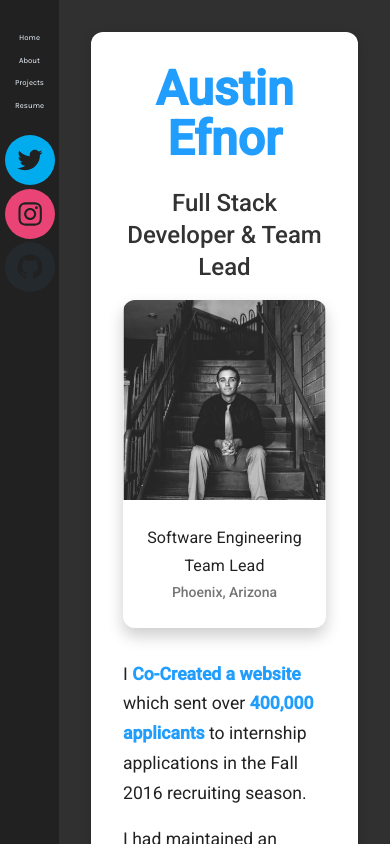
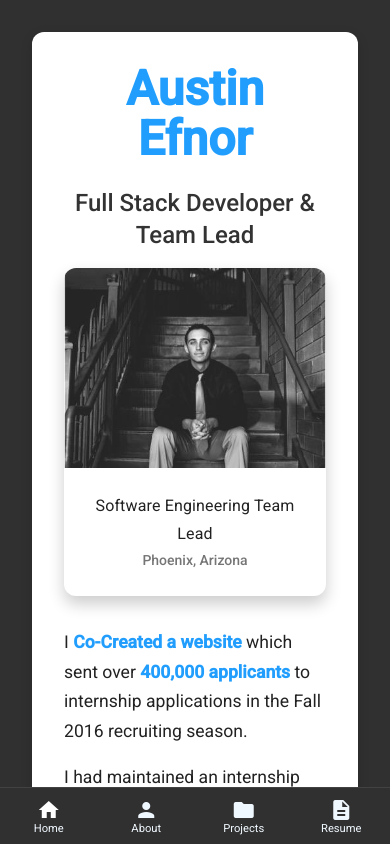
Before and after one commit to aefnor/AustinEfnor.xyzReact, a React (Create React App) app: page / in a window 390 px wide. Shown: the top 844 px of the page. Built offline with nearby package versions, Linux system fonts and the light colour scheme.

Commit message:
Added mobile support.

```diff
--- a/package.json
+++ b/package.json
@@ -5,6 +5,7 @@
   "homepage": "https://austinefnor.xyz/",
   "dependencies": {
     "@material-ui/core": "^3.4.0",
+    "@material-ui/icons": "^3.0.2",
     "gh-pages": "^2.2.0",
     "react": "^16.3.2",
     "react-dom": "^16.3.2",
--- a/src/App.css
+++ b/src/App.css
@@ -19,6 +19,35 @@ html, body, #app, #app>div {
   min-width: 10%;
   /* height: 500px; */
   background-color: #212122;
+}
+
+@media (max-width: 768px) {
+  .sidebar {
+    display: none;
+  }
+
+  .main {
+    padding-bottom: 60px !important; /* More padding to ensure content doesn't get hidden behind nav */
+    width: 100%;
+    height: calc(100vh - 60px);
+    overflow-y: auto;
+    overflow-x: hidden;
+  }
+
+  .body {
+    flex-direction: column;
+  }
+
+  /* Mobile navigation styling */
+  .mobile-navigation {
+    display: block;
+  }
+
+  /* Ensure the body takes full viewport height */
+  html, body, #root, .body {
+    height: 100vh;
+    overflow: hidden;
+  }
 }
 
 .social {
@@ -112,6 +141,51 @@ html, body, #app, #app>div {
   }
 }
 
+/* Mobile navigation styling */
+.mobile-navigation {
+  display: none;
+}
+
+@media (max-width: 768px) {
+  .mobile-navigation {
+    display: block;
+  }
+
+  /* Ensure main content area has enough padding at the bottom */
+  .main {
+    padding-bottom: 60px !important; /* More padding to ensure content doesn't get hidden behind nav */
+    height: calc(100vh - 60px);
+    overflow-y: auto;
+    overflow-x: hidden;
+  }
+
+  /* Ensure the body takes full viewport height */
+  html, body, #root, .body {
+    height: 100vh;
+    overflow: hidden;
+  }
+}
+
+/* Fix for mobile navigation buttons */
+.MuiBottomNavigation-root {
+  justify-content: space-around !important;
+}
+
+.MuiBottomNavigationAction-root {
+  min-width: 60px !important;
+  max-width: 25% !important;
+  padding: 6px 8px !important;
+}
+
+.MuiBottomNavigationAction-wrapper {
+  color: aliceblue !important;
+}
+
+.MuiBottomNavigationAction-label {
+  font-size: 0.75rem !important;
+  opacity: 1 !important;
+}
+
 .adaptiveFontSizeSmallScreen{
   font-size: 1.5vw;
 }
--- a/src/App.js
+++ b/src/App.js
@@ -1,10 +1,11 @@
-import React, { Component } from 'react';
-import './App.css';
-import Home from './screens/Home'
-import About from './screens/About'
-import Projects from './screens/Projects'
-import Resume from './screens/Resume'
-import { SocialIcon } from 'react-social-icons';
+import React, { Component } from "react";
+import "./App.css";
+import Home from "./screens/Home";
+import About from "./screens/About";
+import Projects from "./screens/Projects";
+import Resume from "./screens/Resume";
+import MobileNavigation from "./components/MobileNavigationNew";
+import { SocialIcon } from "react-social-icons";
 import { HashRouter as Router, Route, Link, Switch } from "react-router-dom";
 
 class App extends Component {
@@ -16,15 +17,18 @@ class App extends Component {
 
   componentDidMount() {
     this.updateWindowDimensions();
-    window.addEventListener('resize', this.updateWindowDimensions);
+    window.addEventListener("resize", this.updateWindowDimensions);
   }
 
   componentWillUnmount() {
-    window.removeEventListener('resize', this.updateWindowDimensions);
+    window.removeEventListener("resize", this.updateWindowDimensions);
   }
 
   updateWindowDimensions() {
-    this.setState({ width: window.innerWidth, height: window.innerHeight - 20 });
+    this.setState({
+      width: window.innerWidth,
+      height: window.innerHeight - 20,
+    });
   }
 
   render() {
@@ -32,47 +36,75 @@ class App extends Component {
       {
         path: "/",
         exact: true,
-        main: () => <Home height={this.state.height} width={this.state.width} />
+        main: () => (
+          <Home height={this.state.height} width={this.state.width} />
+        ),
       },
       {
         path: "/portfolio",
-        main: () => <Projects />
+        main: () => <Projects />,
       },
       {
         path: "/filler",
-        main: () => <h2>Some Filler</h2>
+        main: () => <h2>Some Filler</h2>,
       },
       {
         path: "/resume",
-        main: () => <Resume />
+        main: () => <Resume />,
       },
       {
         path: "/about",
-        main: () => <About />
+        main: () => <About />,
       },
     ];
 
     let sideBarHeight = {
-      minHeight: `${this.state.height}px`
-    }
-
+      minHeight: `${this.state.height}px`,
+    };
     return (
       <Router>
         <div className="body">
-          <link href="https://fonts.googleapis.com/css?family=Karla" rel="stylesheet"></link>
+          <link
+            href="https://fonts.googleapis.com/css?family=Karla"
+            rel="stylesheet"
+          ></link>
+          <link
+            href="https://fonts.googleapis.com/icon?family=Material+Icons"
+            rel="stylesheet"
+          ></link>
           <div className="sidebar" style={sideBarHeight}>
             <ul className="routes center-flex">
               <li>
-                <Link className="removeUnderline fontKarla adaptiveFontSizeNormalScreen" to="/">Home</Link>
+                <Link
+                  className="removeUnderline fontKarla adaptiveFontSizeNormalScreen"
+                  to="/"
+                >
+                  Home
+                </Link>
               </li>
               <li>
-                <Link className="removeUnderline fontKarla adaptiveFontSizeNormalScreen" to="/about">About</Link>
+                <Link
+                  className="removeUnderline fontKarla adaptiveFontSizeNormalScreen"
+                  to="/about"
+                >
+                  About
+                </Link>
               </li>
               <li>
-                <Link className="removeUnderline fontKarla adaptiveFontSizeNormalScreen" to="/portfolio">Projects</Link>
+                <Link
+                  className="removeUnderline fontKarla adaptiveFontSizeNormalScreen"
+                  to="/portfolio"
+                >
+                  Projects
+                </Link>
               </li>
               <li>
-                <Link className="removeUnderline fontKarla adaptiveFontSizeNormalScreen" to="/resume">Resume</Link>
+                <Link
+                  className="removeUnderline fontKarla adaptiveFontSizeNormalScreen"
+                  to="/resume"
+                >
+                  Resume
+                </Link>
               </li>
             </ul>
 
@@ -85,8 +117,14 @@ class App extends Component {
               />
             ))}
             <div className="social">
-              <SocialIcon className="icon" url="https://twitter.com/aefnoraustin" />
-              <SocialIcon className="icon" url="https://www.instagram.com/austinefnor" />
+              <SocialIcon
+                className="icon"
+                url="https://twitter.com/aefnoraustin"
+              />
+              <SocialIcon
+                className="icon"
+                url="https://www.instagram.com/austinefnor"
+              />
               <SocialIcon className="icon" url="https://github.com/aefnor" />
             </div>
           </div>
@@ -104,6 +142,7 @@ class App extends Component {
               <Route component={Home} />
             </Switch>
           </div>
+          <MobileNavigation />
         </div>
       </Router>
     );
--- /dev/null
+++ b/src/components/MobileNavigationNew.js
@@ -0,0 +1,104 @@
+import React from "react";
+import { withStyles } from "@material-ui/core/styles";
+import BottomNavigation from "@material-ui/core/BottomNavigation";
+import BottomNavigationAction from "@material-ui/core/BottomNavigationAction";
+import Icon from "@material-ui/core/Icon";
+import { withRouter } from "react-router-dom";
+
+// Define styles with more specific class names
+const styles = (theme) => ({
+  navigation: {
+    width: "100%",
+    position: "fixed",
+    bottom: 0,
+    left: 0,
+    right: 0,
+    zIndex: 1000,
+    background: "#303030",
+    borderTop: "1px solid #424242",
+    display: "none",
+    "@media (max-width: 768px)": {
+      display: "flex",
+    },
+  },
+  navAction: {
+    minWidth: "60px",
+    maxWidth: "25%",
+    padding: "6px 8px",
+    color: "aliceblue",
+  },
+  selected: {
+    color: "#FFFFFF!important",
+  },
+  navIcon: {
+    color: "aliceblue",
+  },
+  navLabel: {
+    color: "aliceblue!important",
+    fontSize: "0.7rem!important",
+    opacity: "1!important",
+  },
+});
+
+class MobileNavigation extends React.Component {
+  handleChange = (event, value) => {
+    this.props.history.push(value);
+  };
+
+  render() {
+    const { classes, location } = this.props;
+    const currentPath = location.pathname;
+
+    return (
+      <BottomNavigation
+        value={currentPath}
+        onChange={this.handleChange}
+        className={classes.navigation}
+        showLabels
+      >
+        <BottomNavigationAction
+          label="Home"
+          value="/"
+          icon={<Icon>home</Icon>}
+          className={classes.navAction}
+          classes={{
+            selected: classes.selected,
+            label: classes.navLabel,
+          }}
+        />
+        <BottomNavigationAction
+          label="About"
+          value="/about"
+          icon={<Icon>person</Icon>}
+          className={classes.navAction}
+          classes={{
+            selected: classes.selected,
+            label: classes.navLabel,
+          }}
+        />
+        <BottomNavigationAction
+          label="Projects"
+          value="/portfolio"
+          icon={<Icon>folder</Icon>}
+          className={classes.navAction}
+          classes={{
+            selected: classes.selected,
+            label: classes.navLabel,
+          }}
+        />
+        <BottomNavigationAction
+          label="Resume"
+          value="/resume"
+          icon={<Icon>description</Icon>}
+          className={classes.navAction}
+          classes={{
+            selected: classes.selected,
+            label: classes.navLabel,
+          }}
+        />
+      </BottomNavigation>
+    );
+  }
+}
+
+export default withRouter(withStyles(styles)(MobileNavigation));
```
Also changed, not shown: src/components/MobileNavigation.js (added, +106 -0 lines), 2 other files (tests, documents, lock files or other folders).
